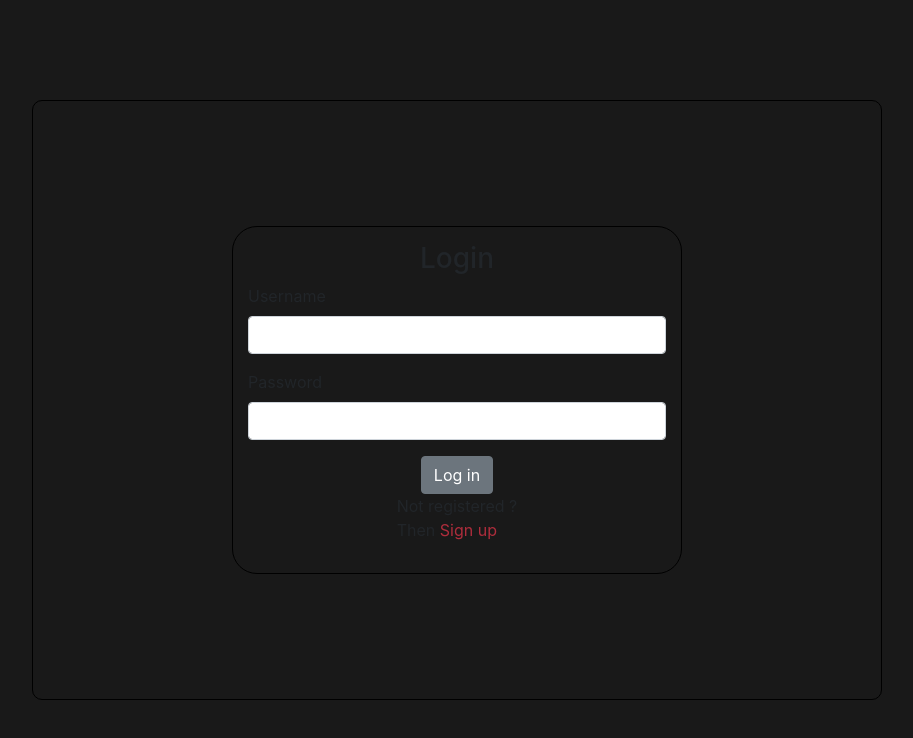
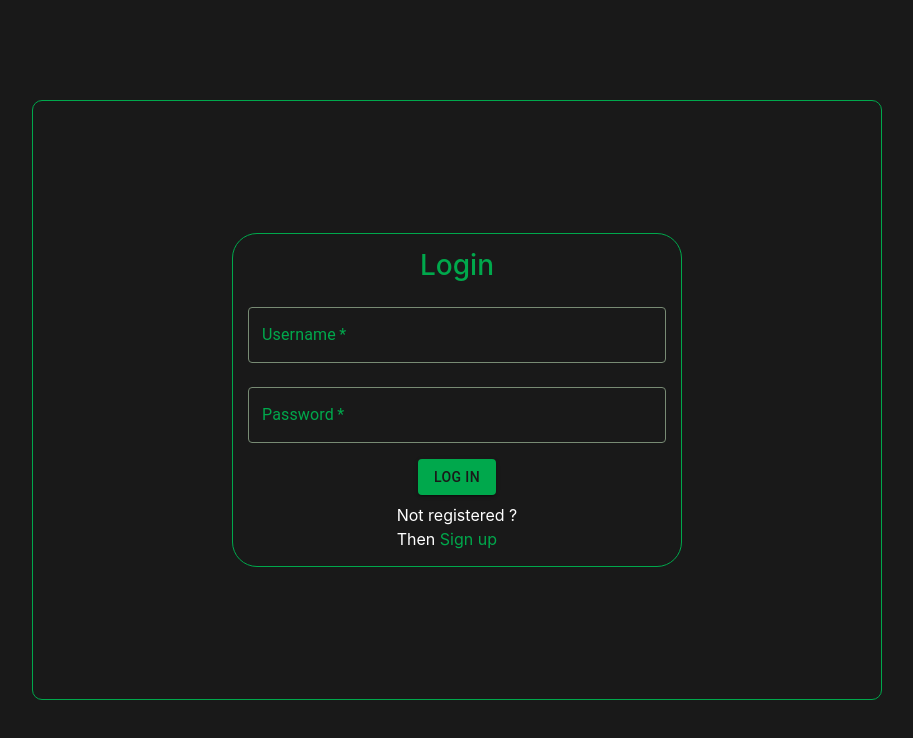
Before and after one commit to visceralstomic/dj-react-chat, a React (Create React App) app in the folder app_frontend/: page /auth in a window 1280 px wide. Shown: the top 738 px of the page, without its empty margins (183-1096 px from the left). Built offline with nearby package versions, Linux system fonts and the light colour scheme.

Commit message:
Frontend updates

```diff
--- a/app_frontend/src/App.css
+++ b/app_frontend/src/App.css
@@ -128,7 +128,7 @@ html, body, #root{
 }
 
 .auth-page {
-  border: 1px solid black;
+  border: 1px solid var(--chat-border-green);
   width: var(--app-max-width);
   height: var(--app-max-height);
   display: grid;
@@ -139,8 +139,9 @@ html, body, #root{
 .auth-container {
   width: 450px;
   padding: 15px;
-  border: 1px solid black;
+  border: 1px solid var(--chat-border-green);
   border-radius: 25px;
+  color:  var(--chat-border-green);
 }
 
 .auth-container > h3 {
@@ -152,6 +153,7 @@ html, body, #root{
   flex-direction: column;
   justify-content: center;
   align-items: center;
+  color:  white;
 }
 
 
@@ -198,7 +200,7 @@ html, body, #root{
 
 
 .auth-toggle {
-  color: hsl(353, 59%, 43%);
+  color:  var(--chat-border-green);
 
 }
 .auth-toggle:hover {
--- a/app_frontend/src/components/chatForm.js
+++ b/app_frontend/src/components/chatForm.js
@@ -1,12 +1,10 @@
 import {useState, useContext} from "react";
 import ChatService from "../services/chatService";
 import {GlobalStore} from "../store/globalStore";
-import { FormGroup, Button, TextField,
+import CustomTextField from "../utils/customTextField";
+import { FormGroup, Button,
         Box, Grid, Container, FromControlLabel } from '@mui/material';
 
-
-
-const greenColor = "hsla(147, 100%, 33%, 1)"
 
 
 const ChatForm = props => {
@@ -41,22 +39,14 @@ const ChatForm = props => {
     return (
 
           <Box  component="form" onSubmit={handleClick} noValidate>
-            <TextField
+
+            <CustomTextField
                 fullWidth
                 label="Add room"
                 variant="standard"
                 value={chatName}
                 onChange={handleChange}
                 color="primary"
-
-                sx={{
-                    "& .MuiFormLabel-root": {
-                        color: greenColor
-                    },
-                    "& .MuiInput-underline:before": {
-                        borderBottomColor: "hsla(110, 9%, 50%, 1)"
-                    }
-                  }}
 
             />
 
--- a/app_frontend/src/components/formError.js
+++ /dev/null
@@ -1,11 +0,0 @@
-import { FormFeedback } from 'reactstrap';
-
-const FormError = ({message}) => {
-    return (
-        <FormFeedback>
-            {message}
-        </FormFeedback>
-    )
-}
-
-export default FormError;
--- a/app_frontend/src/components/loginForm.js
+++ b/app_frontend/src/components/loginForm.js
@@ -2,14 +2,19 @@ import {useState, useContext} from "react";
 import UserService from "../services/userService";
 import {GlobalStore} from "../store/globalStore";
 import {useLocation, useHistory} from "react-router-dom";
-import { Button, Form, FormGroup, Label, Input } from 'reactstrap';
+import {Button, Box} from "@mui/material";
+import CustomTextField from "../utils/customTextField";
+
+
 
 const LoginForm = props => {
     const { toggle, setToggle} = props;
     const [state, dispatch] = useContext(GlobalStore);
     const [username, setUsername] = useState('');
     const [password, setPassword] = useState('');
-    const [loginError, setLoginError] = useState(null);
+
+    const [usernameError, setUsernameError] = useState(null);
+    const [passwordError, setPasswordeError] = useState(null);
 
     let history = useHistory();
     let location = useLocation();
@@ -32,9 +37,11 @@ const LoginForm = props => {
                 history.replace(from);
             })
             .catch(error => {
-                setLoginError(error.response.data.error);
+                setUsernameError(error.response.data.username || error.response.data.error );
+                setPasswordeError(error.response.data.password || error.response.data.error);
                 setTimeout(() => {
-                    setLoginError(null);
+                    setUsernameError(null);
+                    setPasswordeError(null);
                 }, 7000);
             })
     }
@@ -42,41 +49,35 @@ const LoginForm = props => {
     return (
         <>
         <h3>Login</h3>
-        <Form onSubmit={handleSubmit}>
-            <FormGroup>
-                <Label for="usernameinput">Username</Label>
-                <Input
-                    id="usernameinput"
-                    type="text"
+        <Box component="form" onSubmit={handleSubmit} noValidate autoComplete="off">
+            <CustomTextField
+                fullWidth
+                required
+                error={usernameError !== null}
+                margin="normal"
+                label="Username"
                 value={username}
                 onChange={({target}) => setUsername(target.value)}
-                    invalid={loginError !== null}
+                helperText={usernameError !== null ? usernameError : null}
             />
-            </FormGroup>
-            <FormGroup >
-                <Label for="passwordinput">Password</Label>
-                <Input
-                    id="passwordinput"
+            <CustomTextField
+                fullWidth
+                required
+                error={passwordError != null}
+                margin="normal"
+                label="Password"
                 type="password"
                 value={password}
                 onChange={({target}) => setPassword(target.value)}
-                    invalid={loginError !== null}
+                helperText={passwordError !== null ? passwordError : null}
             />
-            </FormGroup>
-            {loginError ? (
-                <FormGroup className="error-message">
-                    {loginError}
-                </FormGroup>
-            ) : (
-                null
-            )}
-            <FormGroup className="form-btns">
-                <Button>Log in</Button>
+            <Box className="form-btns">
+                <Button variant="contained" color="primary" type="submit" sx={{mt: 1, mb: 1}}>Log in</Button>
                  <span>
                     Not registered ?  <br />  Then <span className="auth-toggle" onClick={() => setToggle(!toggle)}>Sign up</span>
                  </span>
-            </FormGroup>
-        </Form>
+            </Box>
+        </Box>
         </>
     )
 }
--- a/app_frontend/src/components/registerForm.js
+++ b/app_frontend/src/components/registerForm.js
@@ -1,7 +1,9 @@
 import {useState} from "react";
-import { Button, Form, FormGroup, Label, Input } from 'reactstrap';
 import UserService from "../services/userService";
-import FormError from "./formError";
+
+import {Button, Box, Input, FormHelperText} from "@mui/material";
+import CustomTextField from "../utils/customTextField";
+
 
 const RegisterForm = props => {
     const { toggle, setToggle} = props;
@@ -11,10 +13,10 @@ const RegisterForm = props => {
     const [password2, setPassword2] = useState('');
     const [photo, setPhoto] = useState(null);
 
-    const [usernameError, setUsernameError] = useState(undefined);
-    const [passwordError, setPasswordError] = useState(undefined);
-    const [password2Error, setPassword2Error] = useState(undefined);
-    const [photoError, setPhotoError] = useState(undefined);
+    const [usernameError, setUsernameError] = useState(null);
+    const [passwordError, setPasswordError] = useState(null);
+    const [password2Error, setPassword2Error] = useState(null);
+    const [photoError, setPhotoError] = useState(null);
     const [error, setError] = useState(null);
 
 
@@ -29,10 +31,10 @@ const RegisterForm = props => {
             formData.append('photo', photo, photo.name);
         }
 
-        setUsernameError(undefined);
-        setPasswordError(undefined);
-        setPassword2Error(undefined);
-        setPhotoError(undefined);
+        setUsernameError(null);
+        setPasswordError(null);
+        setPassword2Error(null);
+        setPhotoError(null);
         setError(null);
 
         UserService
@@ -60,6 +62,13 @@ const RegisterForm = props => {
                             setError(error.response.data[i]);
                     }
                 }
+                setTimeout(() => {
+                    setUsernameError(null);
+                    setPasswordError(null);
+                    setPassword2Error(null);
+                    setPhotoError(null);
+                    setError(null);
+                }, 7000)
             })
 
     }
@@ -67,7 +76,68 @@ const RegisterForm = props => {
     return (
         <>
             <h3>Register</h3>
-            <Form onSubmit={handleSubmit}>
+            <Box component="form" onSubmit={handleSubmit} noValidate autoComplete="off">
+                <CustomTextField
+                    fullWidth
+                    required
+                    error={usernameError !== null || error !== null}
+                    margin="normal"
+                    label="Username"
+                    value={username}
+                    onChange={({target}) => setUsername(target.value)}
+                    helperText={usernameError !== null ? usernameError : null}
+                />
+                <CustomTextField
+                    fullWidth
+                    required
+                    error={passwordError !== null || error !== null}
+                    margin="normal"
+                    label="Password"
+                    type="password"
+                    value={password}
+                    onChange={({target}) => setPassword(target.value)}
+                    helperText={passwordError !== null ? passwordError : null}
+                />
+                <CustomTextField
+                    fullWidth
+                    required
+                    error={password2Error !== null || error !== null}
+                    margin="normal"
+                    label="Repeat password"
+                    type="password"
+                    value={password2}
+                    onChange={({target}) => setPassword2(target.value)}
+                    helperText={password2Error !== null ? password2Error : null}
+                />
+                <input
+                    type="file"
+                    name="file"
+                    id="userPhoto"
+                    accept="image/*"
+                    onChange={({target}) => setPhoto(target.files[0])}
+                />
+                {photoError !== null ? (
+                    <FormHelperText error={photoError !== null || error !== null}>
+                        {photoError}
+                    </FormHelperText>
+                ) : null}
+                <Box className="form-btns">
+                    <Button variant="contained" color="primary" type="submit" sx={{mt: 1, mb: 1}}>Create account</Button>
+                    <span>
+                        Already registered?  <br />Then <span className="auth-toggle" onClick={() => setToggle(!toggle)}>Log in</span>
+                    </span>
+                </Box>
+            </Box>
+
+        </>
+    )
+}
+
+export default RegisterForm;
+
+
+/*
+<Form onSubmit={handleSubmit}>
                 <FormGroup>
                     <Label for="usernameinput">Username</Label>
                     <Input
@@ -121,8 +191,4 @@ const RegisterForm = props => {
                     </span>
                 </FormGroup>
             </Form>
-        </>
-    )
-}
-
-export default RegisterForm;
+*/
--- /dev/null
+++ b/app_frontend/src/utils/customTextField.js
@@ -0,0 +1,24 @@
+import {TextField} from "@mui/material";
+import { styled } from '@mui/material/styles';
+
+
+
+const CustomTextField = styled(TextField)({
+	"& .MuiFormLabel-root": {
+                        color: "hsla(147, 100%, 33%, 1)"
+                    },
+
+    "& .MuiInput-underline:before": {
+                        borderBottomColor: "hsla(110, 9%, 50%, 1)"
+          },
+
+	'& .MuiOutlinedInput-root': {
+	    '& fieldset': {
+	      borderColor: "hsla(110, 9%, 50%, 1)",
+	    }
+	},
+})
+
+
+
+export default CustomTextField;
```
Also changed, not shown: app_frontend/src/components/roomSettingsMenu.js (+2 -73 lines), 1 other file (tests, documents, lock files or other folders). Lines whose indentation alone changed are shown as unchanged.
